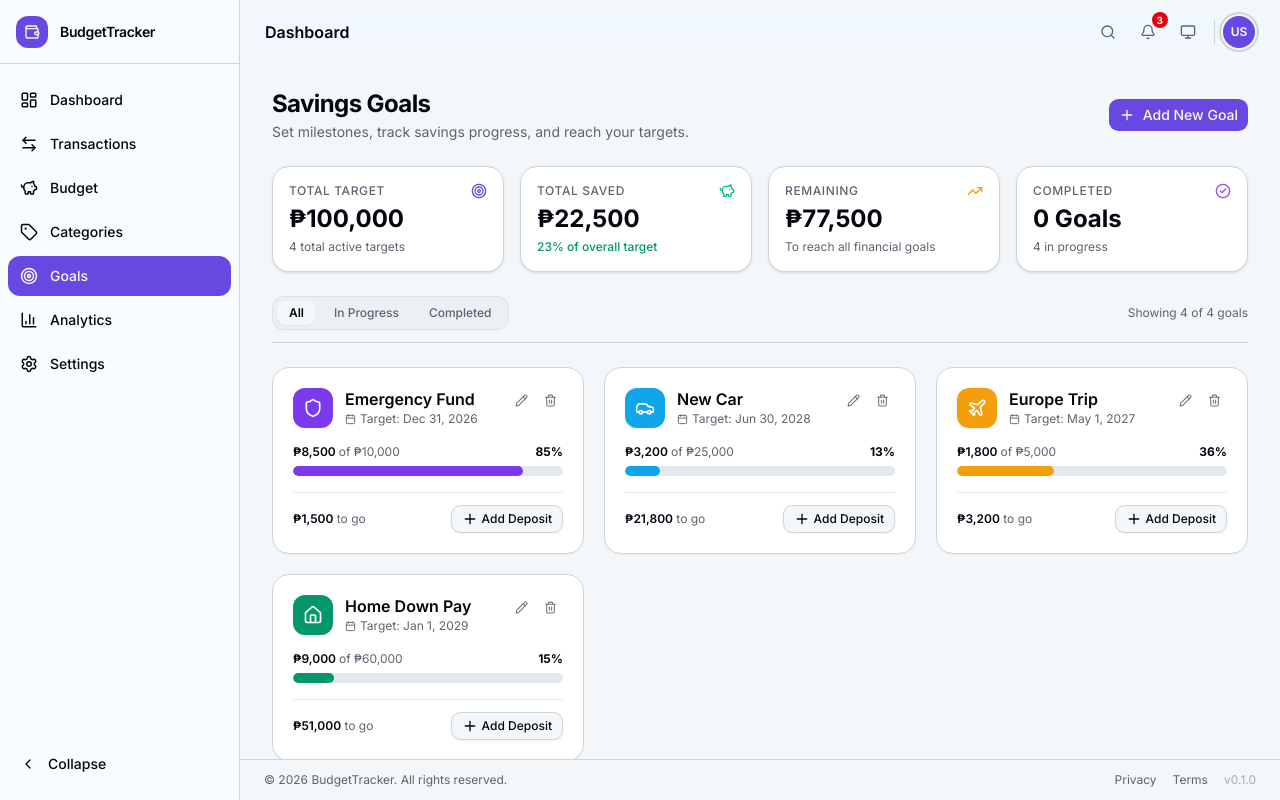
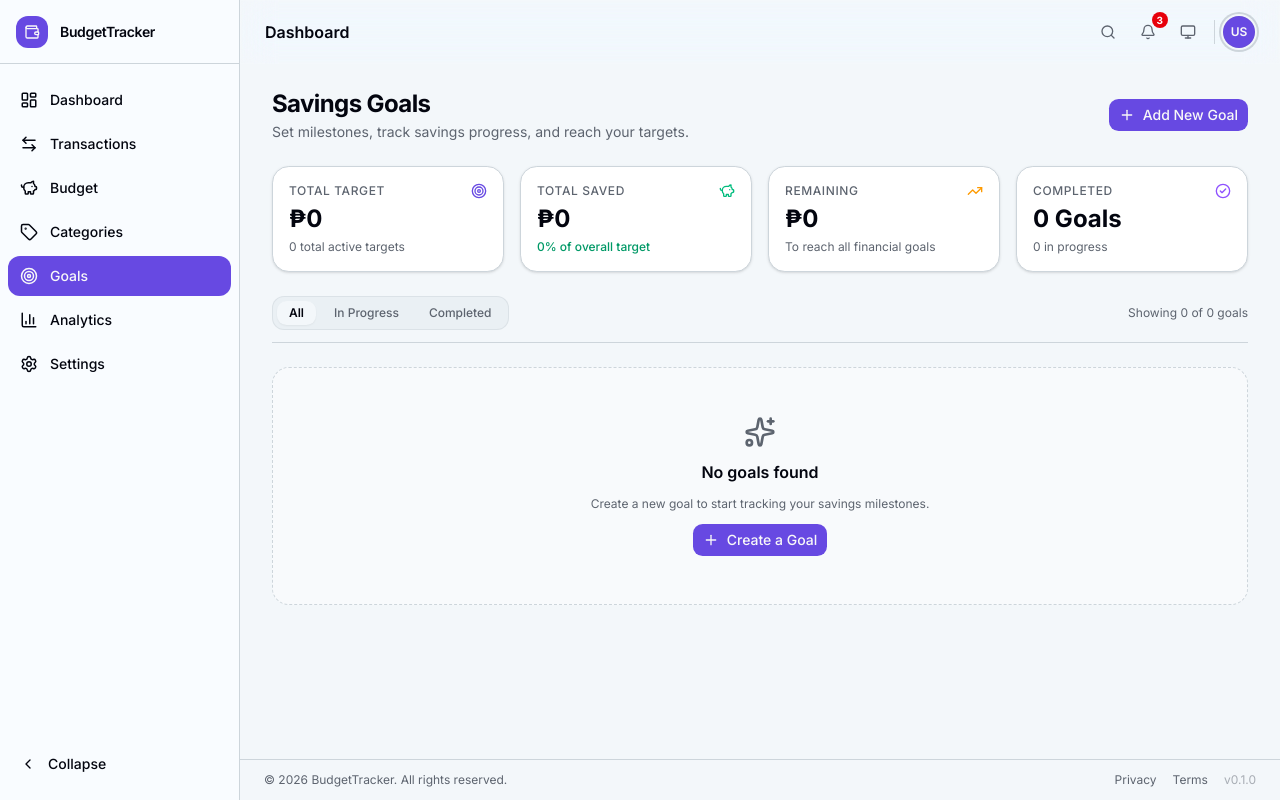
Before and after one commit to Ccode25/Budget-tracker, a Next.js app: page /goals in a window 1280 px wide. Built offline with nearby package versions, Linux system fonts and the light colour scheme.

Commit message:
fix: separate real user goals (empty initial state) from demo mode data

```diff
--- a/src/features/dashboard/hooks/useDashboard.ts
+++ b/src/features/dashboard/hooks/useDashboard.ts
@@ -120,6 +120,28 @@ export function useDashboard() {
         }
       : null;
 
+    let userGoals: typeof SAVINGS_GOALS = [];
+    if (typeof window !== "undefined") {
+      const storedGoals = window.localStorage.getItem("budget_tracker_goals");
+      if (storedGoals) {
+        try {
+          userGoals = JSON.parse(storedGoals);
+        } catch {
+          userGoals = [];
+        }
+      } else {
+        const storedUserStr = window.localStorage.getItem("budget_tracker_user");
+        if (storedUserStr) {
+          try {
+            const u = JSON.parse(storedUserStr);
+            if (u?.isDemo) userGoals = SAVINGS_GOALS;
+          } catch {
+            userGoals = [];
+          }
+        }
+      }
+    }
+
     return {
       currentBalance,
       income,
@@ -131,7 +153,7 @@ export function useDashboard() {
       recentTransactions,
       budgetCategories,
       activeBudget: dynamicActiveBudget,
-      goals: SAVINGS_GOALS,
+      goals: userGoals,
     };
   }, [allTransactions]);
 }
--- a/src/features/goals/components/GoalsContent.tsx
+++ b/src/features/goals/components/GoalsContent.tsx
@@ -1,6 +1,6 @@
 "use client";
 
-import { useState } from "react";
+import { useState, useEffect } from "react";
 import { motion, AnimatePresence } from "framer-motion";
 import {
   Target,
@@ -52,11 +52,46 @@ const COLOR_OPTIONS = [
   "#6366f1", // Indigo
 ];
 
+function getInitialGoals(): GoalItem[] {
+  if (typeof window === "undefined") return [];
+
+  const storedGoals = window.localStorage.getItem("budget_tracker_goals");
+  if (storedGoals) {
+    try {
+      return JSON.parse(storedGoals);
+    } catch {
+      // Fallback
+    }
+  }
+
+  const storedUserStr = window.localStorage.getItem("budget_tracker_user");
+  if (storedUserStr) {
+    try {
+      const user = JSON.parse(storedUserStr);
+      if (user?.isDemo) {
+        return SAVINGS_GOALS;
+      }
+    } catch {
+      // Fallback
+    }
+  }
+
+  // Real logged in users start with empty goals list
+  return [];
+}
+
 export function GoalsContent() {
-  const [goals, setGoals] = useState<GoalItem[]>(SAVINGS_GOALS);
+  const [goals, setGoals] = useState<GoalItem[]>(getInitialGoals);
   const [filter, setFilter] = useState<"all" | "in-progress" | "completed">("all");
   const [modalOpen, setModalOpen] = useState(false);
   const [editingGoal, setEditingGoal] = useState<GoalItem | null>(null);
+
+  // Sync to localStorage
+  useEffect(() => {
+    if (typeof window !== "undefined") {
+      window.localStorage.setItem("budget_tracker_goals", JSON.stringify(goals));
+    }
+  }, [goals]);
 
   // Form state
   const [formName, setFormName] = useState("");
```
